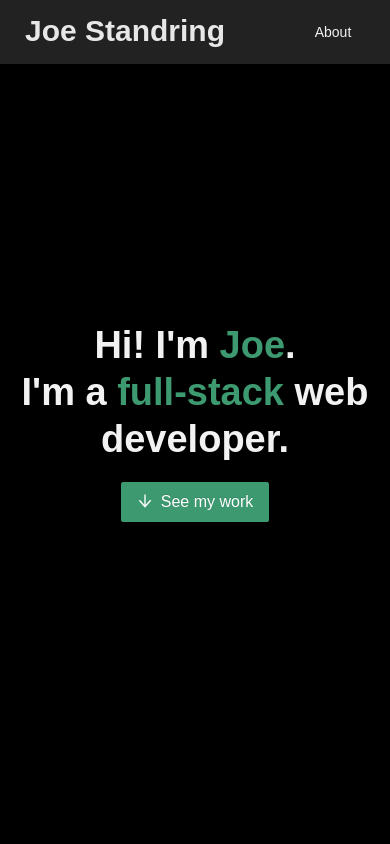
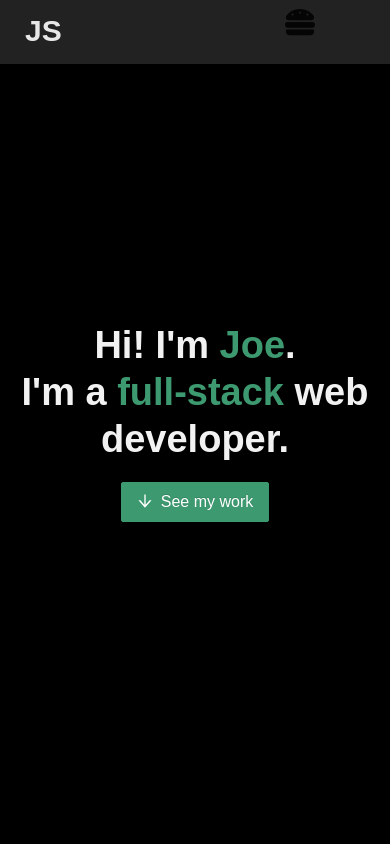
Before and after one commit to joestandring/joestandring.github.io, a React (Create React App) app: page / in a window 390 px wide. Shown: the top 844 px of the page. Built offline with nearby package versions, Linux system fonts and the light colour scheme; a web font is replaced by a local one.

Commit message:
Add break for mobile nav

```diff
--- a/src/components/Nav.jsx
+++ b/src/components/Nav.jsx
@@ -1,4 +1,4 @@
-import React from 'react';
+import React, { useState, useEffect } from 'react';
 import {
   Menu,
   Row,
@@ -7,16 +7,33 @@ import {
 } from 'antd';
 import { GithubFilled, LinkedinFilled, TwitterCircleFilled } from '@ant-design/icons';
 import { HashLink } from 'react-router-hash-link';
+import { FaHamburger } from 'react-icons/fa';
 
 const { Title } = Typography;
 
+function getWindowWidth() {
+  const { innerWidth: width } = window;
+  return width;
+}
+
 function Nav() {
+  const [windowWidth, setWindowWidth] = useState(getWindowWidth());
+
+  useEffect(() => {
+    function handleResize() {
+      setWindowWidth(getWindowWidth());
+    }
+    window.addEventListener('resize', handleResize);
+    return () => window.removeEventListener('resize', handleResize);
+  }, []);
+
   const scrollWithOffset = (el) => {
     const yCoordinate = el.getBoundingClientRect().top + window.pageYOffset;
     const yOffset = -85;
     window.scrollTo({ top: yCoordinate + yOffset, behavior: 'smooth' });
   };
 
+  if (windowWidth > 600) {
     return (
       <Row>
         <Col span={8}>
@@ -70,5 +87,24 @@ function Nav() {
       </Row>
     );
   }
+  return (
+    <Row>
+      <Col span={8}>
+        <HashLink smooth to="/#top">
+          <Title
+            level={2}
+            style={{ color: '#f2f2f2f2', marginTop: '10.5px', marginLeft: '25px' }}
+          >
+            JS
+          </Title>
+        </HashLink>
+      </Col>
+
+      <Col flex={1}>
+        <FaHamburger size={30} />
+      </Col>
+    </Row>
+  );
+}
 
 export default Nav;
```
Lines whose indentation alone changed are shown as unchanged.
